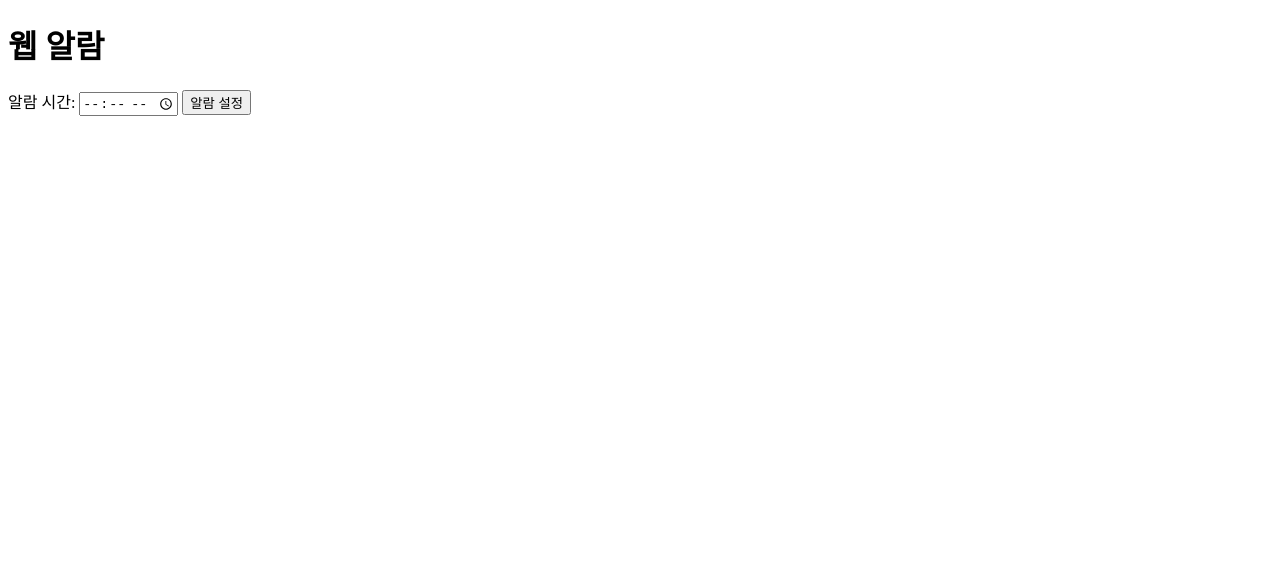
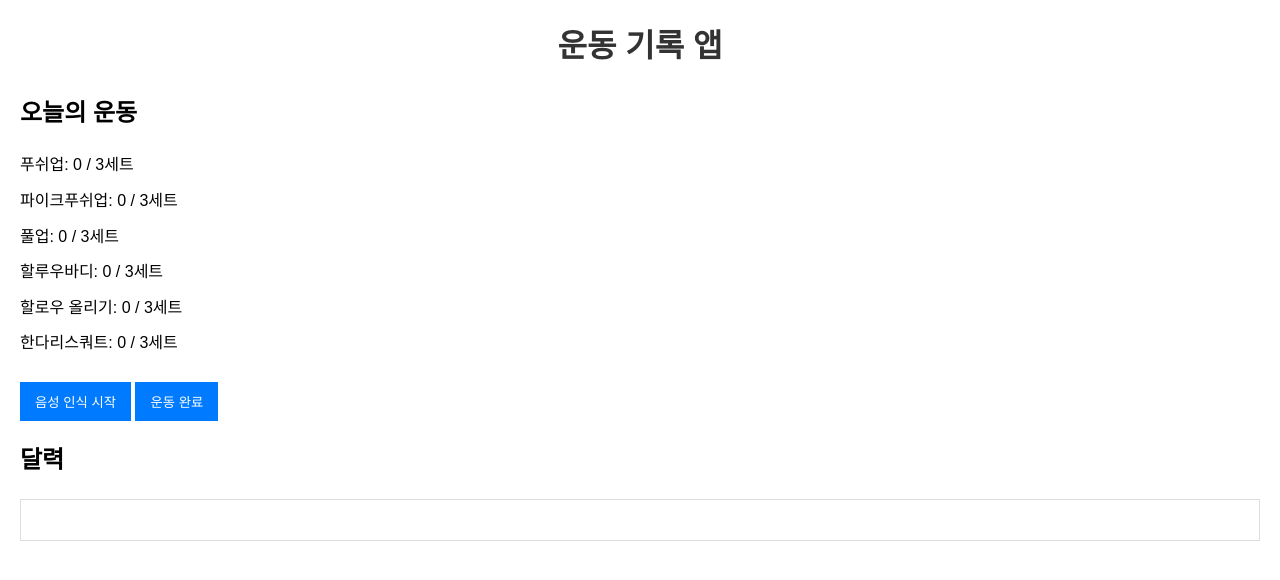
Before and after one commit to JungByoungHun/web-alarm, a plain HTML site: page index.html in a window 1280 px wide. Drawn offline with Linux system fonts and the light colour scheme.

Commit message:
Update index.html

```diff
--- a/index.html
+++ b/index.html
@@ -1,16 +1,28 @@
 <!DOCTYPE html>
-<html lang="en">
+<html lang="ko">
 <head>
     <meta charset="UTF-8">
     <meta name="viewport" content="width=device-width, initial-scale=1.0">
-    <title>Web Alarm</title>
+    <title>운동 기록 앱</title>
+    <link rel="stylesheet" href="styles.css">
 </head>
 <body>
-    <h1>웹 알람</h1>
-    <label for="time">알람 시간:</label>
-    <input type="time" id="time">
-    <button onclick="setAlarm()">알람 설정</button>
-    <p id="status"></p>
+    <h1>운동 기록 앱</h1>
+    <div id="exercise-list">
+        <h2>오늘의 운동</h2>
+        <ul>
+            <li>푸쉬업: <span id="pushups-count">0</span> / 3세트</li>
+            <li>파이크푸쉬업: <span id="pike-count">0</span> / 3세트</li>
+            <li>풀업: <span id="pullup-count">0</span> / 3세트</li>
+            <li>할루우바디: <span id="hollow-count">0</span> / 3세트</li>
+            <li>할로우 올리기: <span id="hollow-up-count">0</span> / 3세트</li>
+            <li>한다리스쿼트: <span id="handari-count">0</span> / 3세트</li>
+        </ul>
+        <button id="start-voice">음성 인식 시작</button>
+        <button onclick="finishWorkout()">운동 완료</button>
+    </div>
+    <h2>달력</h2>
+    <div id="calendar"></div>
     <script src="script.js"></script>
 </body>
 </html>
```
